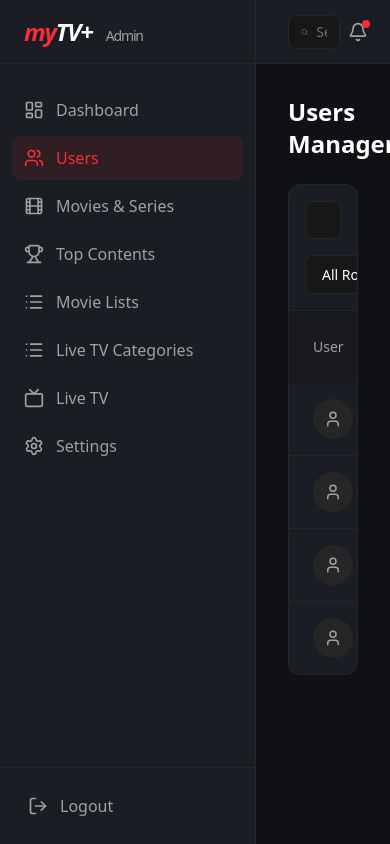
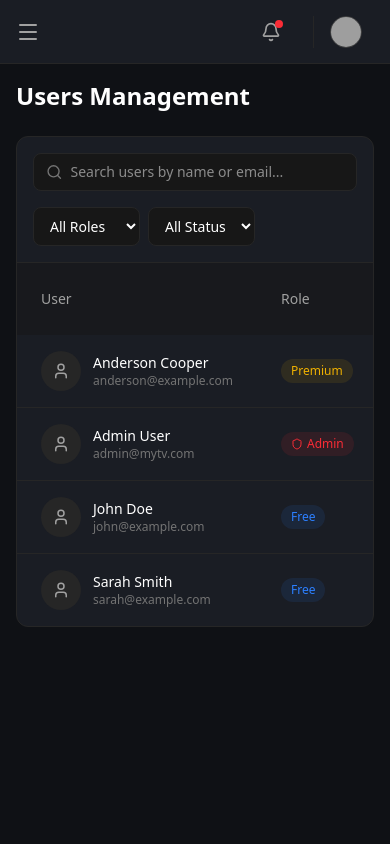
Before and after one commit to muhammadis07801353915-creator/My1, a React (Vite) app: page /admin/users in a window 390 px wide. Built offline with nearby package versions, Linux system fonts and the light colour scheme; no server answers; grey boxes are pictures that could not be loaded.

Commit message:
feat(admin): Implement responsive sidebar and expand embed support
Adds a responsive sidebar to the admin layout, enabling mobile users to toggle it open and closed. Also enhances the `Detail` component by adding support for VK.com embed links and correctly formatting OK.ru links for embedding.

```diff
--- a/src/admin/AdminLayout.tsx
+++ b/src/admin/AdminLayout.tsx
@@ -9,11 +9,16 @@ import {
   Bell,
   Search,
   List as ListIcon,
-  Trophy
+  Trophy,
+  Menu,
+  X
 } from 'lucide-react';
+import { useState } from 'react';
 
 export default function AdminLayout() {
   const navigate = useNavigate();
+  const [isSidebarOpen, setIsSidebarOpen] = useState(false);
+
   const navItems = [
     { name: 'Dashboard', path: '/admin', icon: <LayoutDashboard size={20} /> },
     { name: 'Users', path: '/admin/users', icon: <Users size={20} /> },
@@ -29,14 +34,27 @@ export default function AdminLayout() {
     navigate('/');
   };
 
+  const closeSidebar = () => setIsSidebarOpen(false);
+
   return (
     <div className="flex h-screen bg-[#0f1115] text-white font-sans overflow-hidden">
+      {/* Mobile Sidebar Overlay */}
+      {isSidebarOpen && (
+        <div
+          className="fixed inset-0 bg-black/50 z-40 md:hidden"
+          onClick={closeSidebar}
+        />
+      )}
+
       {/* Sidebar */}
-      <aside className="w-64 bg-[#1a1d24] border-r border-neutral-800 flex flex-col">
-        <div className="h-16 flex items-center px-6 border-b border-neutral-800">
+      <aside className={`fixed inset-y-0 left-0 z-50 w-64 bg-[#1a1d24] border-r border-neutral-800 flex flex-col transform transition-transform duration-300 ease-in-out ${isSidebarOpen ? 'translate-x-0' : '-translate-x-full'} md:relative md:translate-x-0`}>
+        <div className="h-16 flex items-center justify-between px-6 border-b border-neutral-800 shrink-0">
           <div className="text-2xl font-bold italic tracking-tighter">
             <span className="text-red-500">my</span>TV+ <span className="text-sm text-neutral-400 not-italic font-normal ml-2">Admin</span>
           </div>
+          <button onClick={closeSidebar} className="md:hidden text-neutral-400 hover:text-white">
+            <X size={24} />
+          </button>
         </div>
 
         <nav className="flex-1 py-6 px-3 space-y-1 overflow-y-auto">
@@ -45,6 +63,7 @@ export default function AdminLayout() {
               key={item.name}
               to={item.path}
               end={item.path === '/admin'}
+              onClick={closeSidebar}
               className={({ isActive }) =>
                 `flex items-center space-x-3 px-3 py-2.5 rounded-lg transition-colors ${
                   isActive
@@ -59,7 +78,7 @@ export default function AdminLayout() {
           ))}
         </nav>
 
-        <div className="p-4 border-t border-neutral-800">
+        <div className="p-4 border-t border-neutral-800 shrink-0">
           <button
             onClick={handleLogout}
             className="flex items-center space-x-3 px-3 py-2.5 rounded-lg text-neutral-400 hover:bg-neutral-800 hover:text-white transition-colors w-full"
@@ -73,14 +92,22 @@ export default function AdminLayout() {
       {/* Main Content */}
       <div className="flex-1 flex flex-col min-w-0">
         {/* Top Header */}
-        <header className="h-16 bg-[#1a1d24] border-b border-neutral-800 flex items-center justify-between px-8 shrink-0">
-          <div className="flex items-center bg-neutral-900 rounded-lg px-3 py-1.5 w-96 border border-neutral-800">
+        <header className="h-16 bg-[#1a1d24] border-b border-neutral-800 flex items-center justify-between px-4 md:px-8 shrink-0">
+          <div className="flex items-center">
+            <button
+              onClick={() => setIsSidebarOpen(true)}
+              className="mr-4 text-neutral-400 hover:text-white md:hidden"
+            >
+              <Menu size={24} />
+            </button>
+            <div className="hidden md:flex items-center bg-neutral-900 rounded-lg px-3 py-1.5 w-96 border border-neutral-800">
               <Search size={18} className="text-neutral-500" />
               <input
                 type="text"
                 placeholder="Search anything..."
                 className="bg-transparent border-none outline-none text-sm ml-2 w-full text-white placeholder-neutral-500"
               />
+            </div>
           </div>
 
           <div className="flex items-center space-x-4">
@@ -94,7 +121,7 @@ export default function AdminLayout() {
                 alt="Admin"
                 className="w-8 h-8 rounded-full object-cover border border-neutral-700"
               />
-              <div className="text-sm">
+              <div className="hidden md:block text-sm">
                 <p className="font-medium text-white">Admin User</p>
                 <p className="text-xs text-neutral-500">Super Admin</p>
               </div>
@@ -103,7 +130,7 @@ export default function AdminLayout() {
         </header>
 
         {/* Page Content */}
-        <main className="flex-1 overflow-y-auto p-8 bg-[#0f1115]">
+        <main className="flex-1 overflow-y-auto p-4 md:p-8 bg-[#0f1115]">
           <Outlet />
         </main>
       </div>
--- a/src/components/Detail.tsx
+++ b/src/components/Detail.tsx
@@ -46,7 +46,8 @@ export default function Detail({ item, onBack }: { item: any, onBack: () => void
 
   const isIframeLink = selectedServerUrl?.includes('t.me') ||
                        selectedServerUrl?.includes('telegram.me') ||
-                       selectedServerUrl?.includes('ok.ru');
+                       selectedServerUrl?.includes('ok.ru') ||
+                       selectedServerUrl?.includes('vk.com');
 
   // Convert standard links to embed links if needed
   const getEmbedUrl = (url: string) => {
@@ -56,7 +57,9 @@ export default function Detail({ item, onBack }: { item: any, onBack: () => void
       const separator = url.includes('?') ? '&' : '?';
       return `${url}${separator}embed=1`;
     }
-    // For ok.ru and others, assume the user provided the correct embed link
+    if (url.includes('ok.ru/video/')) {
+      return url.replace('ok.ru/video/', 'ok.ru/videoembed/');
+    }
     return url;
   };
   return (
@@ -84,6 +87,7 @@ export default function Detail({ item, onBack }: { item: any, onBack: () => void
                   src={getEmbedUrl(selectedServerUrl)}
                   className="w-full h-full border-0 absolute inset-0"
                   allowFullScreen
+                  sandbox="allow-scripts allow-same-origin allow-presentation allow-popups allow-forms"
                 ></iframe>
               ) : isM3u8 ? (
                 <HlsPlayer
```
Lines whose indentation alone changed are shown as unchanged.
